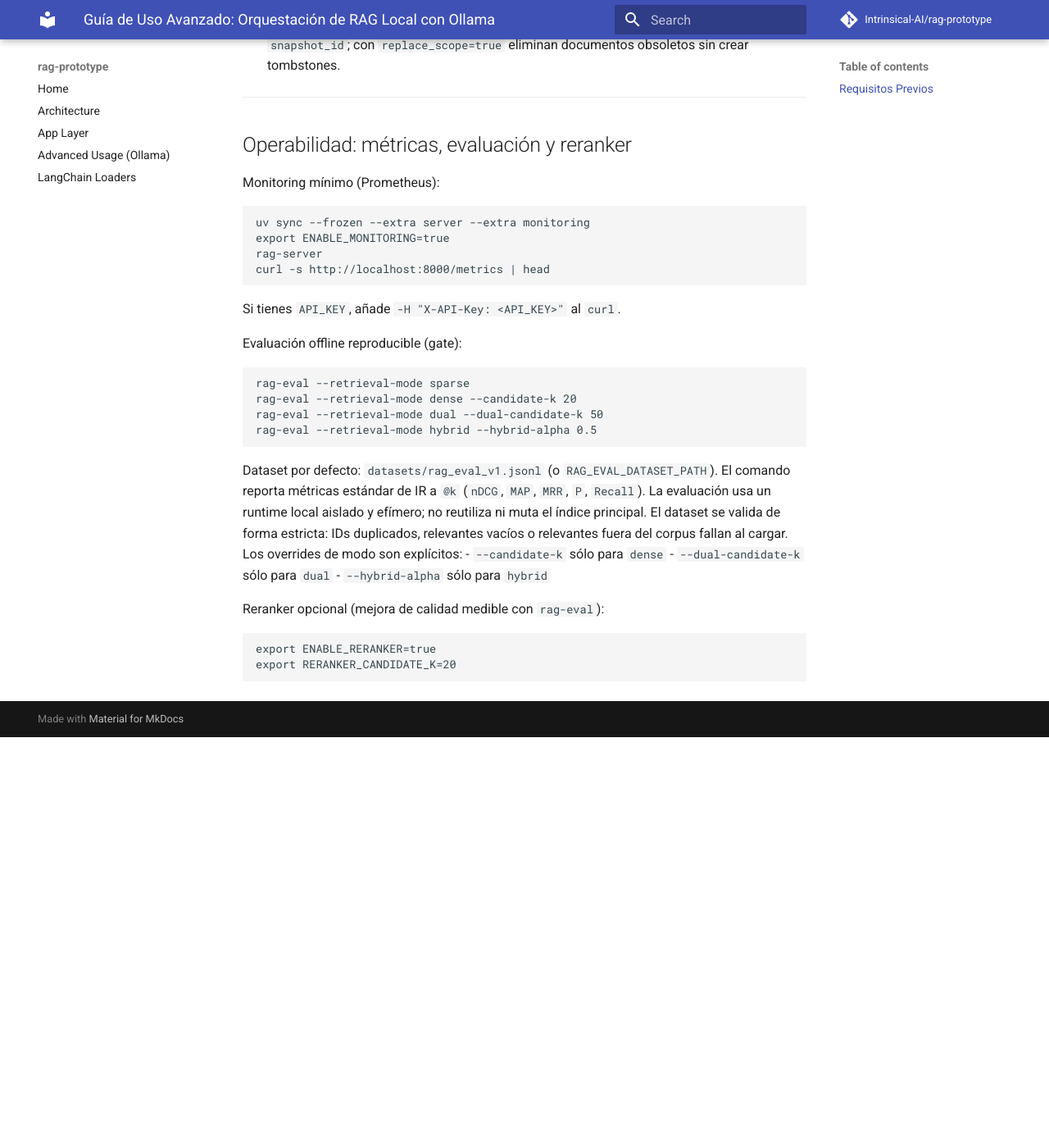
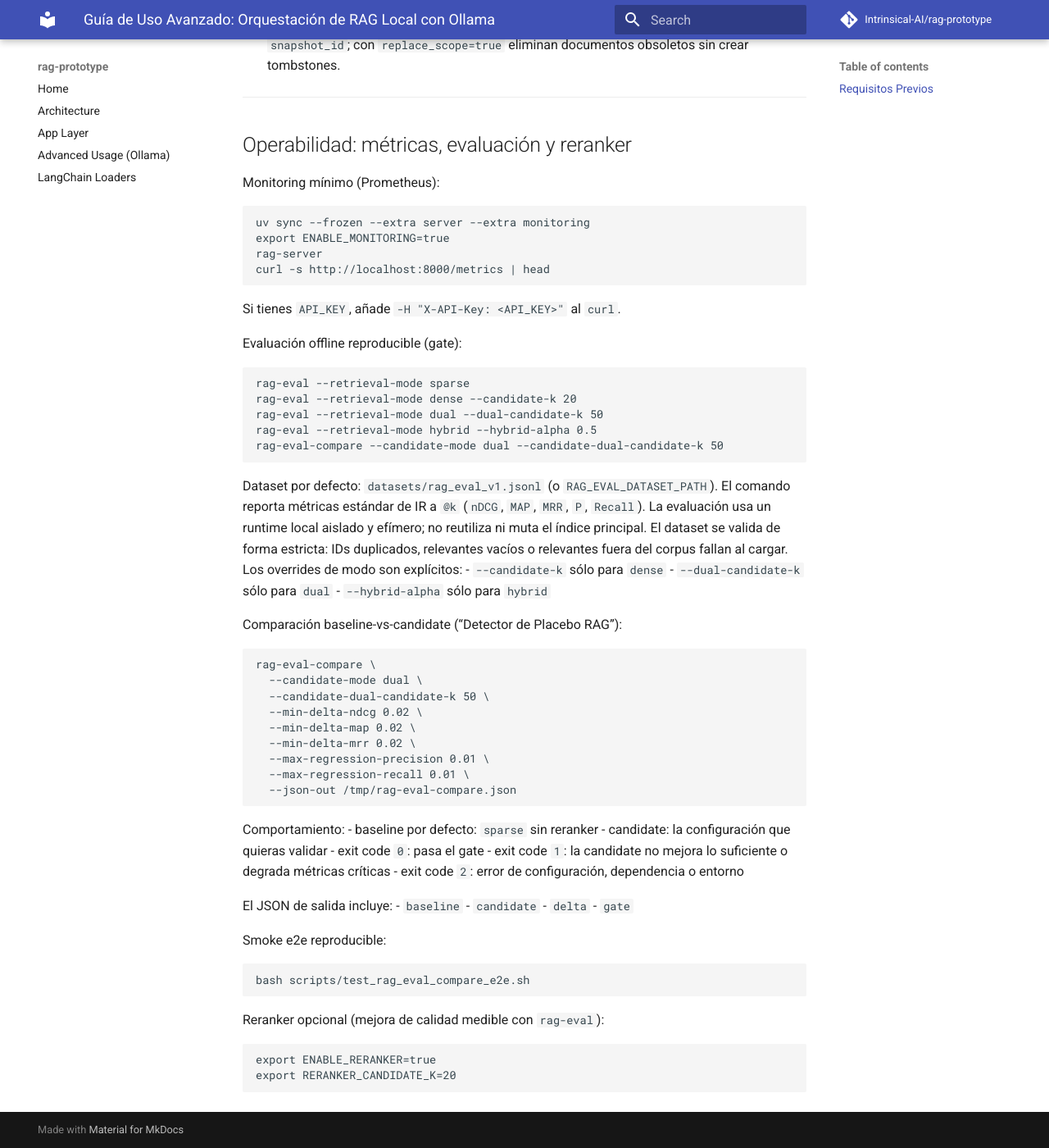
Before and after one commit to Intrinsical-AI/rag-prototype, an MkDocs documentation site: the page built from docs/USAGE.md, in a window 1280 px wide and 1400 px high, scrolled down 7746 px. Shown: the whole window at 82% size. Built offline with MkDocs 1.6.1 and Material for MkDocs 9.7.7, drawn with Linux system fonts in a browser that asks for light colours; comment, search, counter and statistics services are not loaded; before the commit the page ends 8645 px from its top, so only the background shows below that.

Commit message:
docs(eval): document compare flow and add e2e smoke
- document rag-eval-compare usage, exit codes and output in USAGE
- add a smoke script that validates both PASS and FAIL gate scenarios
- include the compare command in the quick README usage examples

````diff
--- a/docs/USAGE.md
+++ b/docs/USAGE.md
@@ -371,6 +371,7 @@ rag-eval --retrieval-mode sparse
 rag-eval --retrieval-mode dense --candidate-k 20
 rag-eval --retrieval-mode dual --dual-candidate-k 50
 rag-eval --retrieval-mode hybrid --hybrid-alpha 0.5
+rag-eval-compare --candidate-mode dual --candidate-dual-candidate-k 50
 ```
 
 Dataset por defecto: `datasets/rag_eval_v1.jsonl` (o `RAG_EVAL_DATASET_PATH`).
@@ -382,6 +383,39 @@ Los overrides de modo son explícitos:
 - `--dual-candidate-k` sólo para `dual`
 - `--hybrid-alpha` sólo para `hybrid`
 
+Comparación baseline-vs-candidate (“Detector de Placebo RAG”):
+
+```bash
+rag-eval-compare \
+  --candidate-mode dual \
+  --candidate-dual-candidate-k 50 \
+  --min-delta-ndcg 0.02 \
+  --min-delta-map 0.02 \
+  --min-delta-mrr 0.02 \
+  --max-regression-precision 0.01 \
+  --max-regression-recall 0.01 \
+  --json-out /tmp/rag-eval-compare.json
+```
+
+Comportamiento:
+- baseline por defecto: `sparse` sin reranker
+- candidate: la configuración que quieras validar
+- exit code `0`: pasa el gate
+- exit code `1`: la candidate no mejora lo suficiente o degrada métricas críticas
+- exit code `2`: error de configuración, dependencia o entorno
+
+El JSON de salida incluye:
+- `baseline`
+- `candidate`
+- `delta`
+- `gate`
+
+Smoke e2e reproducible:
+
+```bash
+bash scripts/test_rag_eval_compare_e2e.sh
+```
+
 Reranker opcional (mejora de calidad medible con `rag-eval`):
 
 ```bash
````
Also changed, not shown: README.md (+1 -0 lines), 1 other file.
